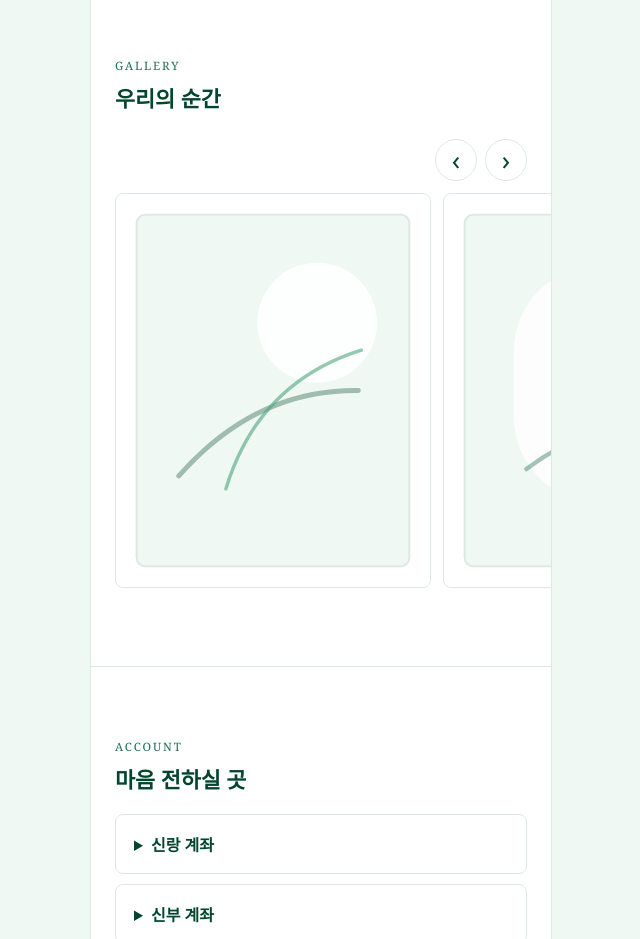
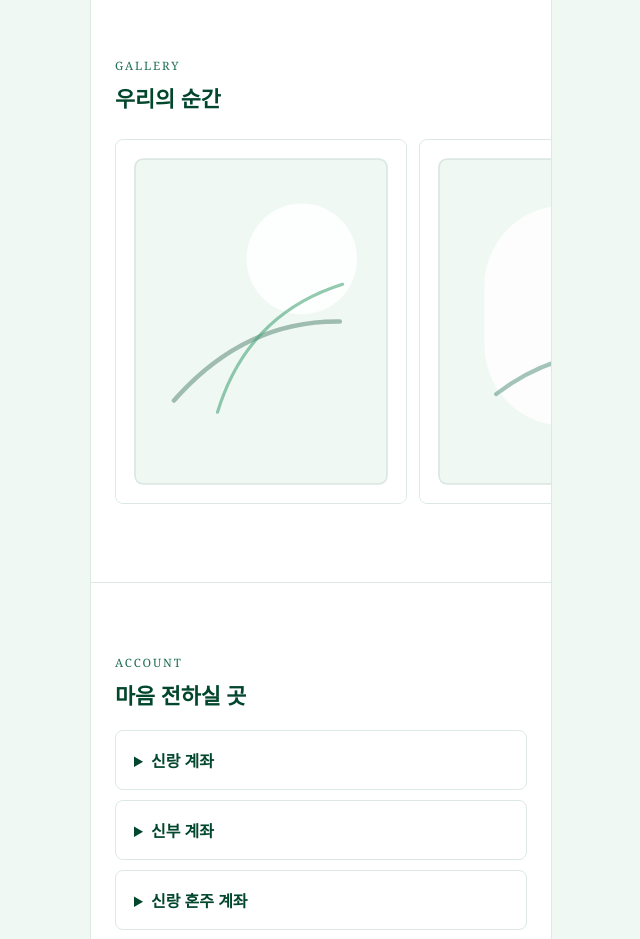
Before and after one commit to gkgkgkgkgk73/wedding, a plain HTML site: page index.html in a window 1280 px wide. Shown: the part 3340-4279 px from the top of the page, without its empty margins (319-959 px from the left). Drawn offline with Linux system fonts and the light colour scheme.

Commit message:
Use swipe only gallery

```diff
--- a/index.html
+++ b/index.html
@@ -106,11 +106,7 @@
         <p class="section-kicker">Gallery</p>
         <h2 id="gallery-title">우리의 순간</h2>
         <div class="gallery-shell">
-          <div class="gallery-actions" aria-label="갤러리 이동">
-            <button type="button" aria-label="이전 사진" data-gallery-prev>&lsaquo;</button>
-            <button type="button" aria-label="다음 사진" data-gallery-next>&rsaquo;</button>
-          </div>
-          <div class="gallery-track" aria-label="가로로 넘겨보는 사진 갤러리" tabindex="0" data-gallery-track>
+          <div class="gallery-track" aria-label="가로로 넘겨보는 사진 갤러리" tabindex="0">
             <img src="assets/gallery-1.svg" alt="갤러리 이미지 1" draggable="false">
             <img src="assets/gallery-2.svg" alt="갤러리 이미지 2" draggable="false">
             <img src="assets/gallery-3.svg" alt="갤러리 이미지 3" draggable="false">
--- a/script.js
+++ b/script.js
@@ -71,27 +71,3 @@ document.querySelector("[data-share]")?.addEventListener("click", async () => {
 
   copyText(window.location.href, "청첩장 링크를 복사했어요.");
 });
-
-const galleryTrack = document.querySelector("[data-gallery-track]");
-
-function scrollGallery(direction) {
-  if (!galleryTrack) {
-    return;
-  }
-
-  const item = galleryTrack.querySelector("img");
-  const gap = parseFloat(getComputedStyle(galleryTrack).columnGap || "0");
-  const distance = item ? item.getBoundingClientRect().width + gap : galleryTrack.clientWidth * 0.8;
-  galleryTrack.scrollBy({
-    left: direction * distance,
-    behavior: "smooth"
-  });
-}
-
-document.querySelector("[data-gallery-prev]")?.addEventListener("click", () => {
-  scrollGallery(-1);
-});
-
-document.querySelector("[data-gallery-next]")?.addEventListener("click", () => {
-  scrollGallery(1);
-});
--- a/styles.css
+++ b/styles.css
@@ -335,28 +335,6 @@ details {
   margin-top: 24px;
 }
 
-.gallery-actions {
-  display: flex;
-  justify-content: flex-end;
-  gap: 8px;
-  margin-bottom: 12px;
-}
-
-.gallery-actions button {
-  width: 42px;
-  height: 42px;
-  display: grid;
-  place-items: center;
-  border: 1px solid var(--line);
-  border-radius: 999px;
-  background: var(--white);
-  color: var(--green-900);
-  font: inherit;
-  font-size: 1.7rem;
-  line-height: 1;
-  cursor: pointer;
-}
-
 .gallery-track {
   display: flex;
   gap: 12px;
@@ -375,8 +353,8 @@ details {
 }
 
 .gallery-track img {
-  flex: 0 0 min(78vw, 316px);
-  width: min(78vw, 316px);
+  flex: 0 0 min(72vw, 292px);
+  width: min(72vw, 292px);
   aspect-ratio: 4 / 5;
   border: 1px solid var(--line);
   border-radius: 8px;
```
